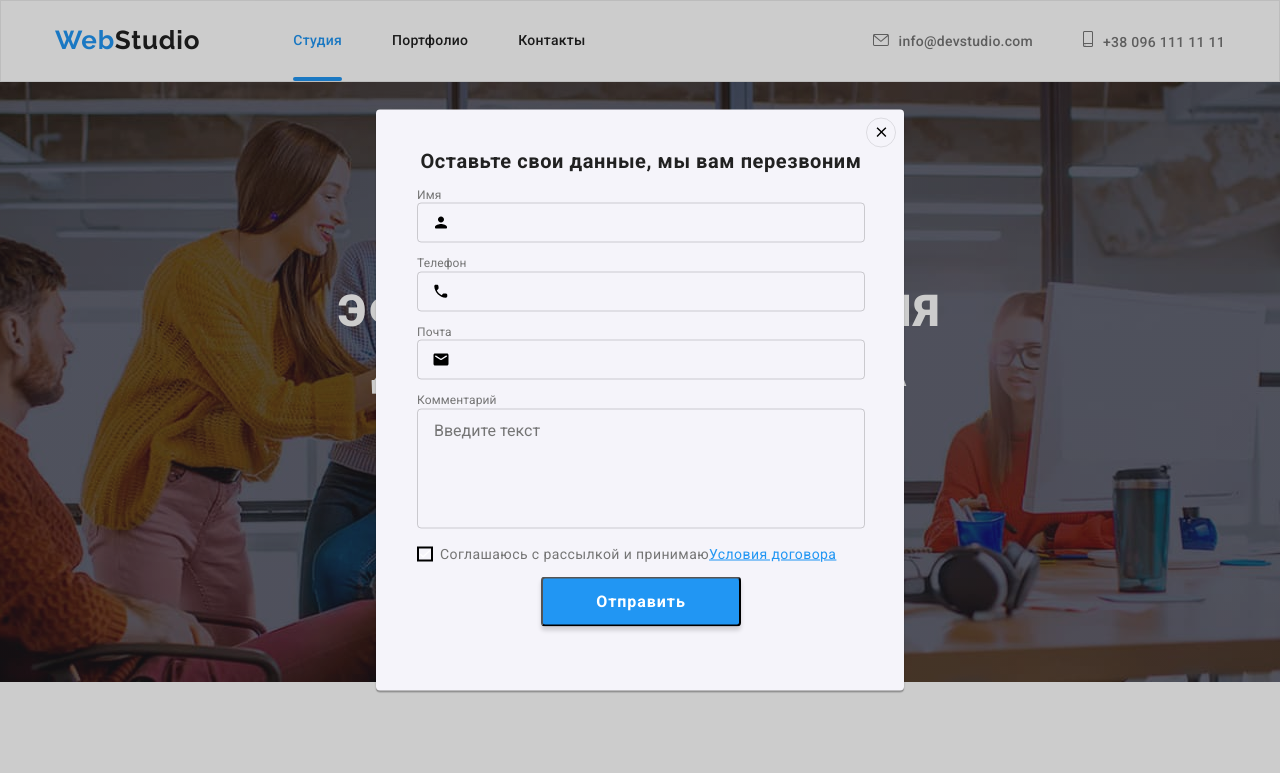
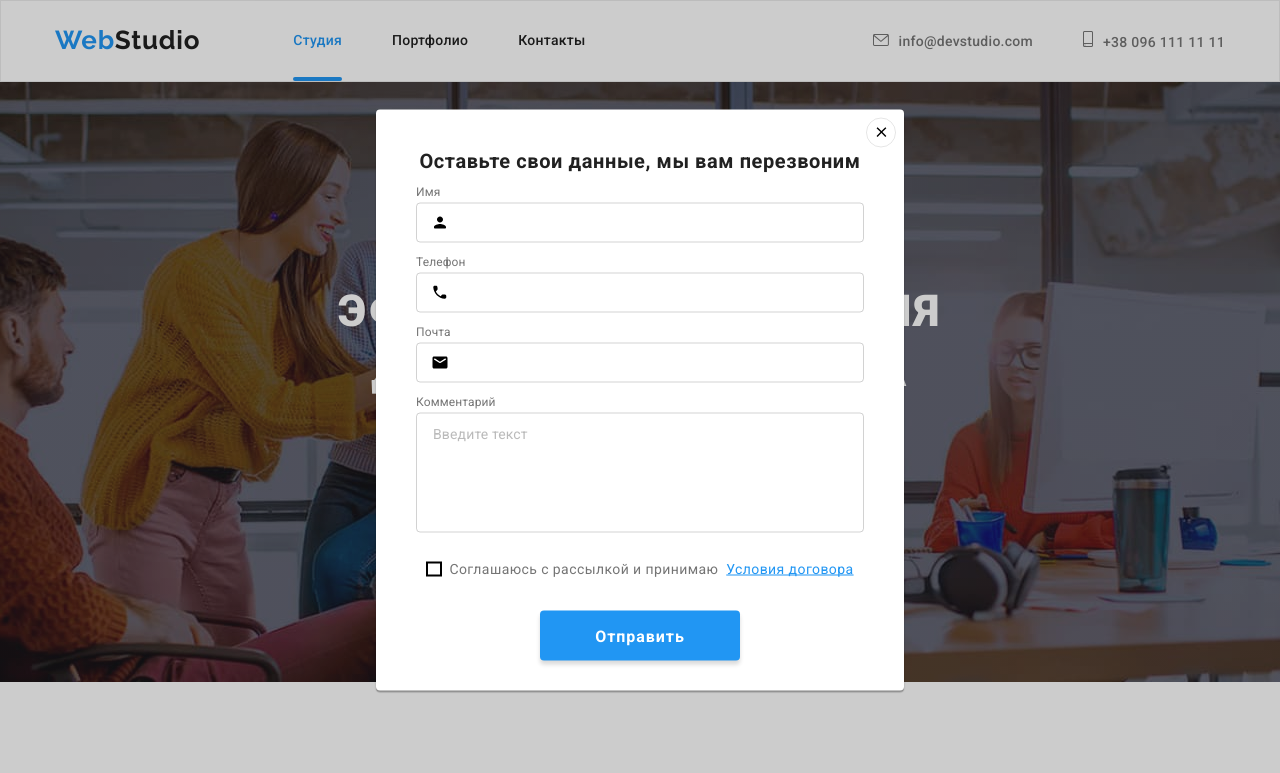
Before and after one commit to nastia-zhaldak/goit-markup-hw-06, a plain HTML site: page index.html in a window 1280 px wide. Both pictures are taken after a click on the button "Заказать услугу". Shown: the top 773 px of the page. Drawn offline with nearby package versions, Linux system fonts and the light colour scheme.

Commit message:
after-checking

```diff
--- a/css/styles.css
+++ b/css/styles.css
@@ -211,6 +211,7 @@ body {
   color: var(--first-text-color);
   background-color: var(--accent-color);
   box-shadow: 0px 4px 4px rgba(0, 0, 0, 0.15);
+  border: none;
 }
 /* Studio page */
 .priority {
@@ -625,9 +626,10 @@ body {
   transform: scale(1.5) rotate(200deg) translate(100px, 100px);
 }
 .modal {
+  padding: 40px;
   width: 528px;
   height: 581px;
-  background-color: var(--second-background-color);
+  background-color: var(--main-background-color);
   box-shadow: 0px 1px 3px rgba(0, 0, 0, 0.12), 0px 1px 1px rgba(0, 0, 0, 0.14),
     0px 2px 1px rgba(0, 0, 0, 0.2);
   border-radius: 4px;
@@ -636,7 +638,6 @@ body {
   left: 50%;
   transform: scale(1) rotate(0) translate(-50%, -50%);
   transition: transform 300ms;
-  padding: 40px 39px 40px 41px;
 }
 .modal-close {
   position: absolute;
@@ -650,6 +651,15 @@ body {
   display: flex;
   justify-content: center;
   align-items: center;
+  color: #000000;
+  transition: color 250ms cubic-bezier(0.4, 0, 0.2, 1);
+}
+.modal-close:focus,
+.modal-close:hover {
+  color: var(--accent-color);
+}
+.close-icon {
+  fill: currentColor;
 }
 .modal-title {
   font-weight: 700;
@@ -660,12 +670,9 @@ body {
   color: var(--main-title-color);
   margin-bottom: 12px;
 }
-.modal-form-field {
-  margin-bottom: 10px;
-}
+
 .modal-input {
   width: 100%;
-  height: 120px;
   height: 40px;
   border: 1px solid rgba(33, 33, 33, 0.2);
   box-sizing: border-box;
@@ -687,12 +694,24 @@ body {
 .modal-input-wrap {
   position: relative;
 }
+.modal-form-field {
+  margin-bottom: 12px;
+}
+
 .modal-input-text {
-  margin-bottom: 4px;
+  display: block;
   font-size: 12px;
   line-height: 1.17;
   letter-spacing: 0.01em;
   color: #757575;
+  margin-bottom: 4px;
+}
+.modal-text::placeholder {
+  font-weight: 400;
+  font-size: 14px;
+  line-height: 16px;
+  letter-spacing: 0.01em;
+  color: rgba(117, 117, 117, 0.5);
 }
 .icon-modal-form {
   position: absolute;
@@ -711,6 +730,7 @@ body {
   resize: none;
   outline: none;
   transition: border-color 250ms cubic-bezier(0.4, 0, 0.2, 1);
+  margin-bottom: 20px;
 }
 .modal-check-text {
   font-size: 14px;
@@ -721,11 +741,14 @@ body {
   align-items: center;
 }
 .icon-check {
-  fill: var(--first-text-color);
+  fill: transparent;
 }
 .modal-check:checked + .modal-check-text span {
   background-color: var(--accent-color);
   border: none;
+}
+.modal-check:checked + .modal-check-text .icon-check {
+  fill: var(--first-text-color);
 }
 .modal-check-text span {
   width: 16px;
@@ -736,6 +759,30 @@ body {
   justify-content: center;
   align-items: center;
 }
+.modal-checkbox-field {
+  display: flex;
+  justify-content: center;
+  align-items: center;
+  margin-bottom: 30px;
+}
+.btn-modal {
+  display: block;
+  margin: 0 auto;
+  width: 200px;
+  height: 50px;
+  color: var(--first-text-color);
+  background-color: var(--accent-color);
+  font-style: normal;
+  font-weight: 700;
+  font-size: 16px;
+  line-height: 1.87;
+  letter-spacing: 0.06em;
+  box-shadow: 0px 4px 4px rgba(0, 0, 0, 0.15);
+  border-radius: 4px;
+  border: none;
+  padding: 0;
+}
+
 /* .modal-check-text::before {
   content: "";
   width: 16px;
@@ -757,6 +804,7 @@ body {
   font-size: 14px;
   line-height: 1.71;
   letter-spacing: 0.03em;
+  text-decoration-skip-ink: none;
 }
 
 .is-hidden {
@@ -796,6 +844,12 @@ body {
   padding-left: 16px;
   margin-right: 12px;
 }
+.footer-form-text::placeholder {
+  font-size: 16px;
+  line-height: 1.25;
+  letter-spacing: 0.03em;
+  color: rgba(255, 255, 255, 0.6);
+}
 .footer-form-button {
   width: 200px;
   height: 50px;
@@ -808,23 +862,8 @@ body {
   letter-spacing: 0.06em;
   box-shadow: 0px 4px 4px rgba(0, 0, 0, 0.15);
   border-radius: 4px;
+  border: none;
 }
-.btn-modal {
-  display: block;
-  margin: 0 auto;
-  width: 200px;
-  height: 50px;
-  color: var(--first-text-color);
-  background-color: var(--accent-color);
-  font-style: normal;
-  font-weight: bold;
-  font-size: 16px;
-  line-height: 1.87;
-  letter-spacing: 0.06em;
-  box-shadow: 0px 4px 4px rgba(0, 0, 0, 0.15);
-  border-radius: 4px;
-}
-
 .footer-icon-form {
   width: 24px;
   height: 24px;
--- a/index.html
+++ b/index.html
@@ -379,7 +379,6 @@
                                 <use href="./images/icons.svg#icon-Logo-5">
                                 </use>
                             </svg></a> </li>
-
                 </ul>
             </div>
         </section>
@@ -524,13 +523,13 @@
                         </svg>
                     </div>
                 </div>
-                <div class="modal-form-field">
-                    <label for="user-text"
-                        class="modal-input-text">Комментарий</label>
-                    <textarea name="user-text" id="user-text" class="modal-text"
-                        placeholder="Введите текст"></textarea>
-                </div>
-                <div class="modal-form-field">
+
+                <label for="user-text"
+                    class="modal-input-text">Комментарий</label>
+                <textarea name="user-text" id="user-text" class="modal-text"
+                    placeholder="Введите текст"></textarea>
+
+                <div class="modal-checkbox-field">
                     <input type="checkbox" name="policy" id="modal-check"
                         class="modal-check visually-hidden">
                     <label for="modal-check" class="modal-check-text">
@@ -539,7 +538,8 @@
                                 </use>
                             </svg></span>Соглашаюсь
                         с рассылкой и принимаю
-                        <a href="" class="modal-check-link">Условия договора</a>
+                        &nbsp;<a href="" class="modal-check-link">Условия
+                            договора</a>
                     </label>
                 </div>
                 <button type="submit" class="btn-modal">Отправить</button>
```
